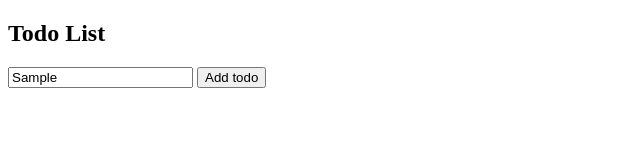
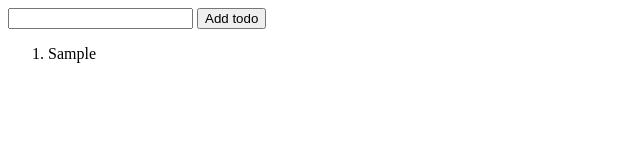
Before and after one commit to acciojob/To-do-List-noumantannu06-glitch, a website: page main.html in a window 1280 px wide. Both pictures are taken after typing "Sample" into the empty fields and a click on the button "Add todo". Shown: the whole page, without its empty margins (0-640 px from the left). Drawn offline with Linux system fonts and the light colour scheme.

Commit message:
created a submission

```diff
--- a/main.html
+++ b/main.html
@@ -7,15 +7,10 @@
     <title>Document</title>
 </head>
 <body>
-  <h2>Todo List</h2>
-
-<!--  Input -->
-<input id="newTodoInput" type="text" placeholder="Enter todo" />
-
-<!--  IMPORTANT: Exact text -->
-<button id="addTodoBtn">Add todo</button>
-
-<!-- MUST be OL -->
-<ol id="todoList"></ol>
+  <input id="newTodoInput" />
+    <button id="addTodoBtn">Add todo</button>
+    <!-- your javascript must add todos inside the following tag as <li> tags! -->
+    <ol id="todoList"></ol>
+    <script type="text/javascript" src="./script.js"></script>
 </body>
 </html>
--- a/script.js
+++ b/script.js
@@ -1,28 +1,17 @@
-const newTodoInput = document.getElementById("newTodoInput");
-const addTodoBtn = document.getElementById("addTodoBtn");
+const input = document.getElementById("newTodoInput");
+const addBtn = document.getElementById("addTodoBtn");
 const todoList = document.getElementById("todoList");
 
-//  Function to add todo
-function addTodo() {
-  const todoText = newTodoInput.value.trim();
+addBtn.addEventListener("click", function () {
+  const value = input.value.trim();
 
-  if (todoText === "") return;
+  if (value === "") {
+    return;
+  }
 
   const li = document.createElement("li");
-  li.textContent = todoText;
-
+  li.textContent = value;
   todoList.appendChild(li);
 
-  //  Clear input
-  newTodoInput.value = "";
-}
-
-//  Click event
-addTodoBtn.addEventListener("click", addTodo);
-
-// Enter key support (important for Cypress sometimes)
-newTodoInput.addEventListener("keypress", function (e) {
-  if (e.key === "Enter") {
-    addTodo();
-  }
+  input.value = "";
 });
```
